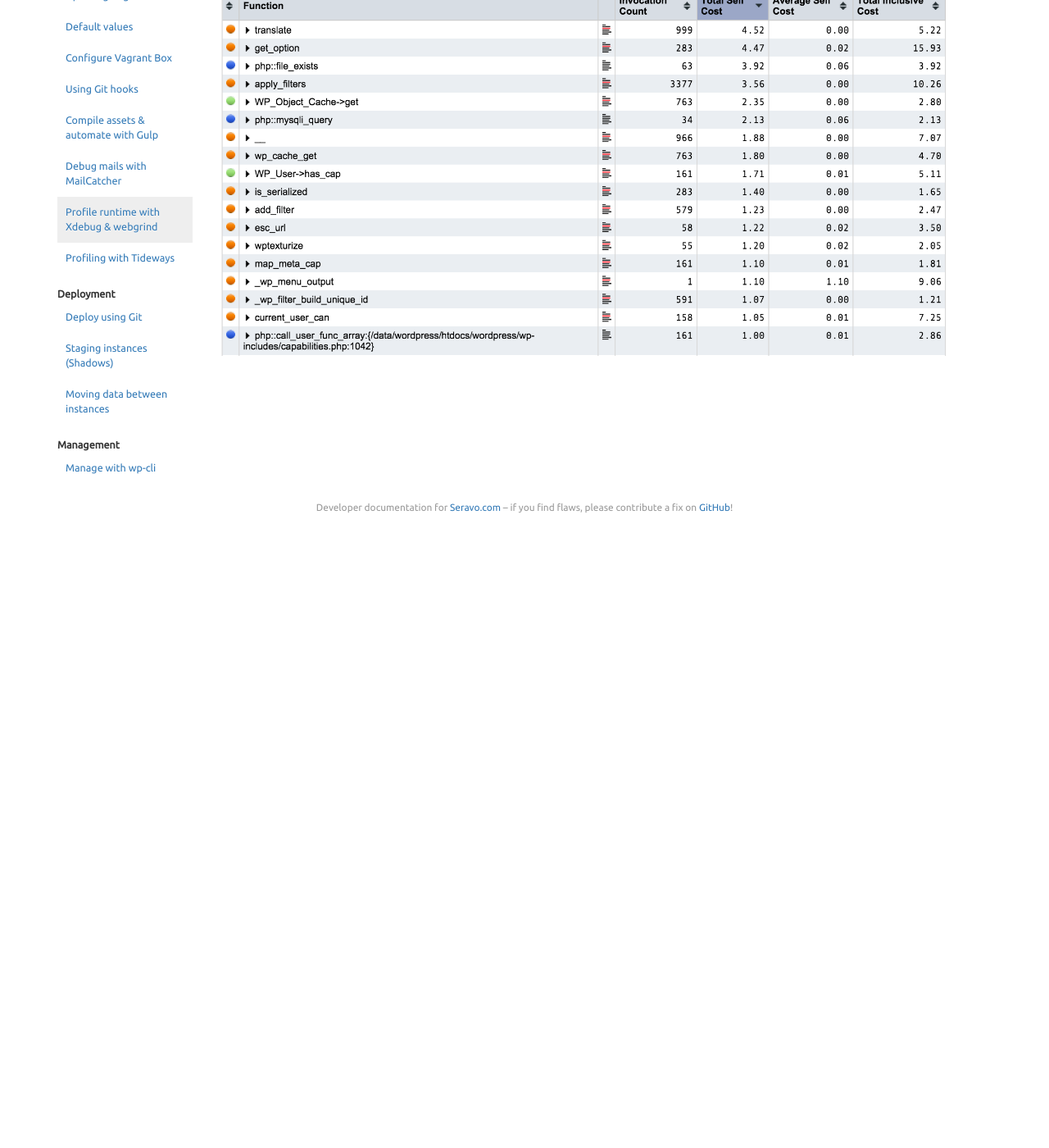
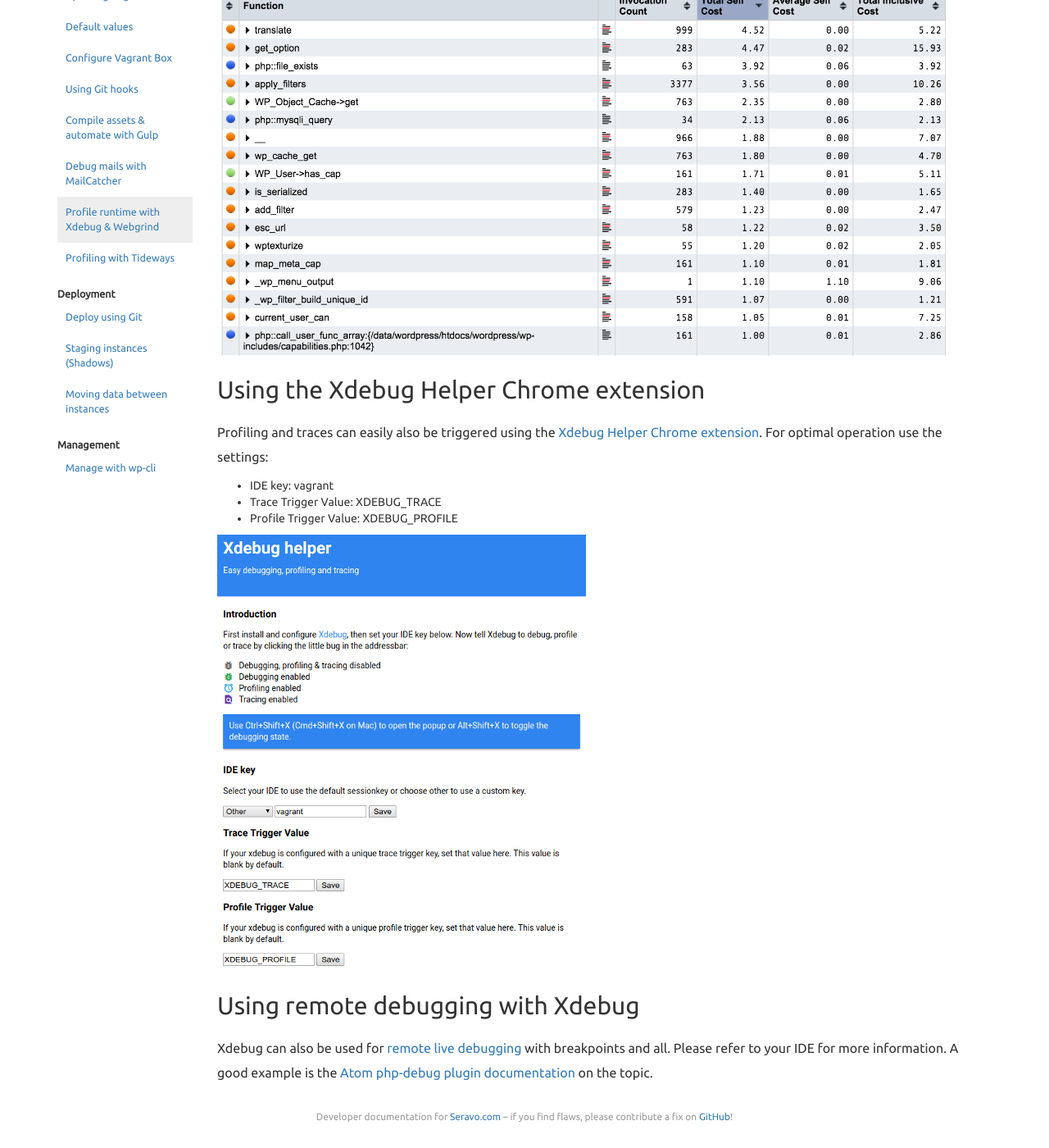
Before and after one commit to Seravo/docs, a Jekyll site: the page built from _posts/2015-10-11-xdebug.md, in a window 1280 px wide and 1400 px high, scrolled down 995 px. Shown: the whole window at 82% size. Built offline with Jekyll 4.4.1, drawn with Linux system fonts in a browser that asks for light colours; nearby versions of some CDN libraries; before the commit the page ends 1652 px from its top, so only the background shows below that; some of the changed text lies outside the part shown.

Commit message:
Extend the Xdebug docs to cover Chrome helper and remote debugging

```diff
--- a/_posts/2015-10-11-xdebug.md
+++ b/_posts/2015-10-11-xdebug.md
@@ -1,6 +1,6 @@
 ---
 layout: page
-title: "Profile runtime with Xdebug & webgrind"
+title: "Profile runtime with Xdebug & Webgrind"
 category: development
 order: 10
 date: 2015-10-11 03:30:24
@@ -26,3 +26,16 @@ This will generate a new dbkg dump which you can the analyze in your browser usi
 1. You can see the profiling of the admin page and look up slow functions which you can then optimize.
 
 ![Xdebug in Vagrant]({{site.baseurl}}/images/webgrind-example.png)
+
+## Using the Xdebug Helper Chrome extension
+
+Profiling and traces can easily also be triggered using the [Xdebug Helper Chrome extension](https://github.com/mac-cain13/xdebug-helper-for-chrome). For optimal operation use the settings:
+* IDE key: vagrant
+* Trace Trigger Value: XDEBUG_TRACE
+* Profile Trigger Value: XDEBUG_PROFILE
+
+![Xdebug in Vagrant]({{site.baseurl}}/images/xdebug-helper-settings.png)
+
+## Using remote debugging with Xdebug
+
+Xdebug can also be used for [remote live debugging](https://xdebug.org/docs/remote) with breakpoints and all. Please refer to your IDE for more information. A good example is the [Atom php-debug plugin documentation](https://atom.io/packages/php-debug) on the topic.
```
Also changed, not shown: images/xdebug-helper-settings.png (added).
